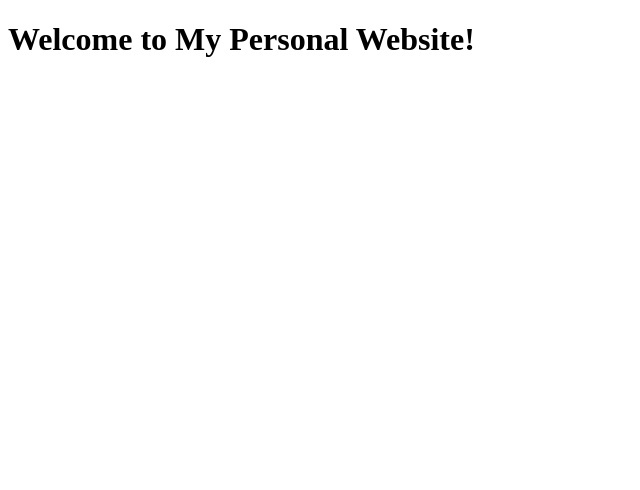
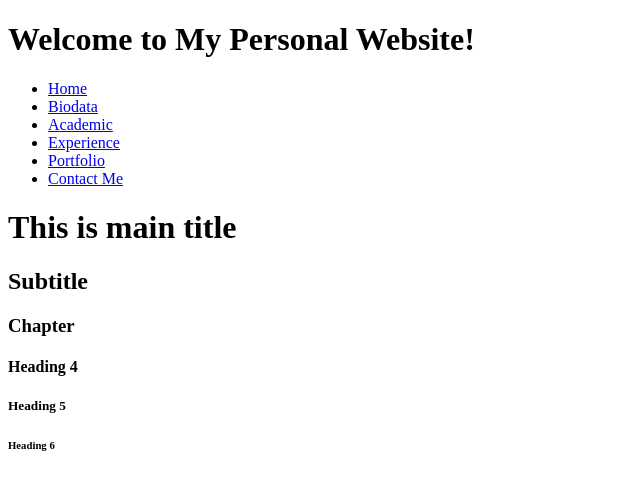
Before and after one commit to Anis0303/Individual-assignment, a plain HTML site: page index.html in a window 1280 px wide. Shown: the whole page, without its empty margins (0-640 px from the left). Drawn offline with Linux system fonts and the light colour scheme.

Commit message:
Update index.html

```diff
--- a/index.html
+++ b/index.html
@@ -7,3 +7,25 @@
 <h1>Welcome to My Personal Website!</h1>
 </body>
 </html>
+
+<html>
+<head>
+	<title>This is my website</title>
+
+	<link rel="stylesheet" type="text/css" href="css/style.css">
+</head>
+<body>
+<ul>
+	<li><a href="index.html">Home</a></li>
+	<li><a href="biodata.html">Biodata</a></li>
+	<li><a href="academic.html">Academic</a></li>
+	<li><a href="experience.html">Experience</a></li>
+	<li><a href="portfolio.html">Portfolio</a></li>
+	<li><a href="contact.html">Contact Me</a></li>
+</ul>
+<h1>This is main title</h1>
+<h2>Subtitle</h2>
+<h3>Chapter</h3>
+<h4>Heading 4</h4>
+<h5>Heading 5</h5>
+<h6>Heading 6</h6>
```
